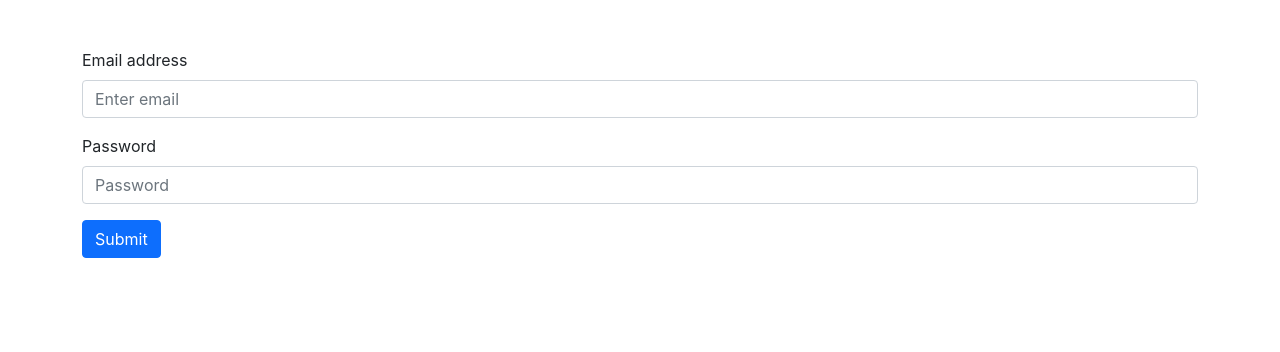
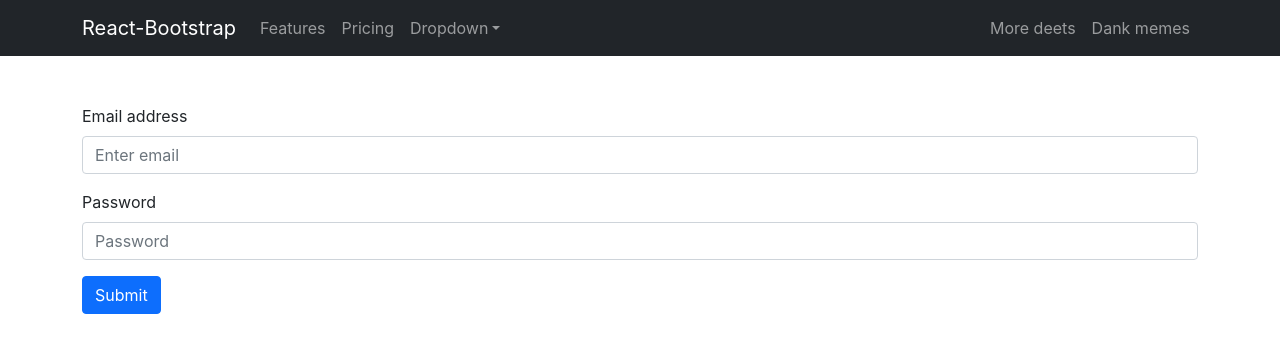
Before and after one commit to RahmaHafi/Franchise-app-frontend, a React (Create React App) app: page /login in a window 1280 px wide. Shown: the top 352 px of the page. Built offline with nearby package versions, Linux system fonts and the light colour scheme.

Commit message:
Set up Inside and Outside layouts and create navbar and sidebar components

```diff
--- a/src/App.js
+++ b/src/App.js
@@ -1,5 +1,5 @@
 import { useDispatch } from 'react-redux';
-import { BrowserRouter as Router, Route, Switch } from 'react-router-dom'
+import { BrowserRouter as Router, Switch } from 'react-router-dom'
 
 import GlobalLoading from './components/GlobalLoading';
 import Home from './pages/Home';
--- /dev/null
+++ b/src/components/NavBar.js
@@ -0,0 +1,38 @@
+import React from 'react'
+
+import BNavbar from 'react-bootstrap/Navbar'
+import Container from 'react-bootstrap/Container'
+import Nav from 'react-bootstrap/Nav'
+import NavDropdown from 'react-bootstrap/NavDropdown'
+
+function NavBar() {
+    return (
+        <BNavbar collapseOnSelect expand="lg" bg="dark" variant="dark">
+            <Container>
+                <BNavbar.Brand href="#home">React-Bootstrap</BNavbar.Brand>
+                <BNavbar.Toggle aria-controls="responsive-navbar-nav" />
+                <BNavbar.Collapse id="responsive-navbar-nav">
+                    <Nav className="me-auto">
+                        <Nav.Link href="#features">Features</Nav.Link>
+                        <Nav.Link href="#pricing">Pricing</Nav.Link>
+                        <NavDropdown title="Dropdown" id="collasible-nav-dropdown">
+                            <NavDropdown.Item href="#action/3.1">Action</NavDropdown.Item>
+                            <NavDropdown.Item href="#action/3.2">Another action</NavDropdown.Item>
+                            <NavDropdown.Item href="#action/3.3">Something</NavDropdown.Item>
+                            <NavDropdown.Divider />
+                            <NavDropdown.Item href="#action/3.4">Separated link</NavDropdown.Item>
+                        </NavDropdown>
+                    </Nav>
+                    <Nav>
+                        <Nav.Link href="#deets">More deets</Nav.Link>
+                        <Nav.Link eventKey={2} href="#memes">
+                            Dank memes
+                        </Nav.Link>
+                    </Nav>
+                </BNavbar.Collapse>
+            </Container>
+        </BNavbar>
+    )
+}
+
+export default NavBar
--- /dev/null
+++ b/src/components/SideBar.js
@@ -0,0 +1,37 @@
+import React from 'react';
+import {
+  CDBSidebar,
+  CDBSidebarContent,
+  CDBSidebarHeader,
+  CDBSidebarMenu,
+  CDBSidebarMenuItem,
+  CDBSidebarFooter,
+} from 'cdbreact';
+
+const SideBar = () => {
+  return (
+      <CDBSidebar style={{height: '100vh', position: 'sticky', top: 0 }}>
+        <CDBSidebarHeader prefix={<i className="fa fa-bars" />}>Contrast</CDBSidebarHeader>
+        <CDBSidebarContent>
+          <CDBSidebarMenu>
+            <CDBSidebarMenuItem icon="th-large">Dashboard</CDBSidebarMenuItem>
+            <CDBSidebarMenuItem icon="sticky-note">Components</CDBSidebarMenuItem>
+            <CDBSidebarMenuItem icon="credit-card" iconType="solid">
+              Metrics
+            </CDBSidebarMenuItem>
+          </CDBSidebarMenu>
+        </CDBSidebarContent>
+
+        <CDBSidebarFooter style={{ textAlign: 'center' }}>
+          <div
+            className="sidebar-btn-wrapper"
+            style={{padding: '20px 5px'}}
+          >
+            Sidebar Footer
+          </div>
+        </CDBSidebarFooter>
+      </CDBSidebar>
+  );
+};
+
+export default SideBar;
--- /dev/null
+++ b/src/layouts/InsideLayouts.js
@@ -0,0 +1,15 @@
+import React from 'react'
+import SideBar from '../components/SideBar'
+
+function InsideLayouts(props) {
+    return (
+        <>
+            <SideBar />
+            <div>
+                {props.children}
+            </div>
+        </>
+    )
+}
+
+export default InsideLayouts
--- /dev/null
+++ b/src/layouts/OutsideLayouts.js
@@ -0,0 +1,15 @@
+import React from 'react'
+import NavBar from '../components/NavBar'
+
+function OutsideLayouts(props) {
+    return (
+        <>
+            <NavBar/>
+            <div>
+                {props.children}
+            </div>
+        </>
+    )
+}
+
+export default OutsideLayouts
--- a/src/routes/PrivateRoute.js
+++ b/src/routes/PrivateRoute.js
@@ -1,6 +1,7 @@
 import React from 'react';
 import { useSelector } from 'react-redux';
 import { Route, Redirect } from 'react-router-dom';
+import  InsideLayouts from '../layouts/InsideLayouts'
 
 function PrivateRoute({ component: Component, ...rest }) {
     const { isAuth } = useSelector(state => state.users)
@@ -10,7 +11,7 @@ function PrivateRoute({ component: Component, ...rest }) {
             {...rest}
             component ={(props)=>(
                 isAuth
-                ? <Component {...props}/>
+                ? <InsideLayouts><Component {...props}/></InsideLayouts>
                 : <Redirect to="/login"/>
 
             )}
--- a/src/routes/PublicRoute.js
+++ b/src/routes/PublicRoute.js
@@ -1,6 +1,7 @@
 import React from 'react';
 import { useSelector } from 'react-redux';
 import { Route, Redirect } from 'react-router-dom';
+import OutsideLayouts from '../layouts/OutsideLayouts';
 
 
 function PublicRoute({ component: Component, ...rest }) {
@@ -13,7 +14,7 @@ function PublicRoute({ component: Component, ...rest }) {
             component={(props) => (
                 isAuth
                     ? <Redirect to="/" />
-                    : <Component {...props} />
+                    :<OutsideLayouts> <Component {...props} /> </OutsideLayouts>
             )}
         />
     )
```
Also changed, not shown: src/images/278157776_305393315045121_2090377351045882722_n.gif (added).
